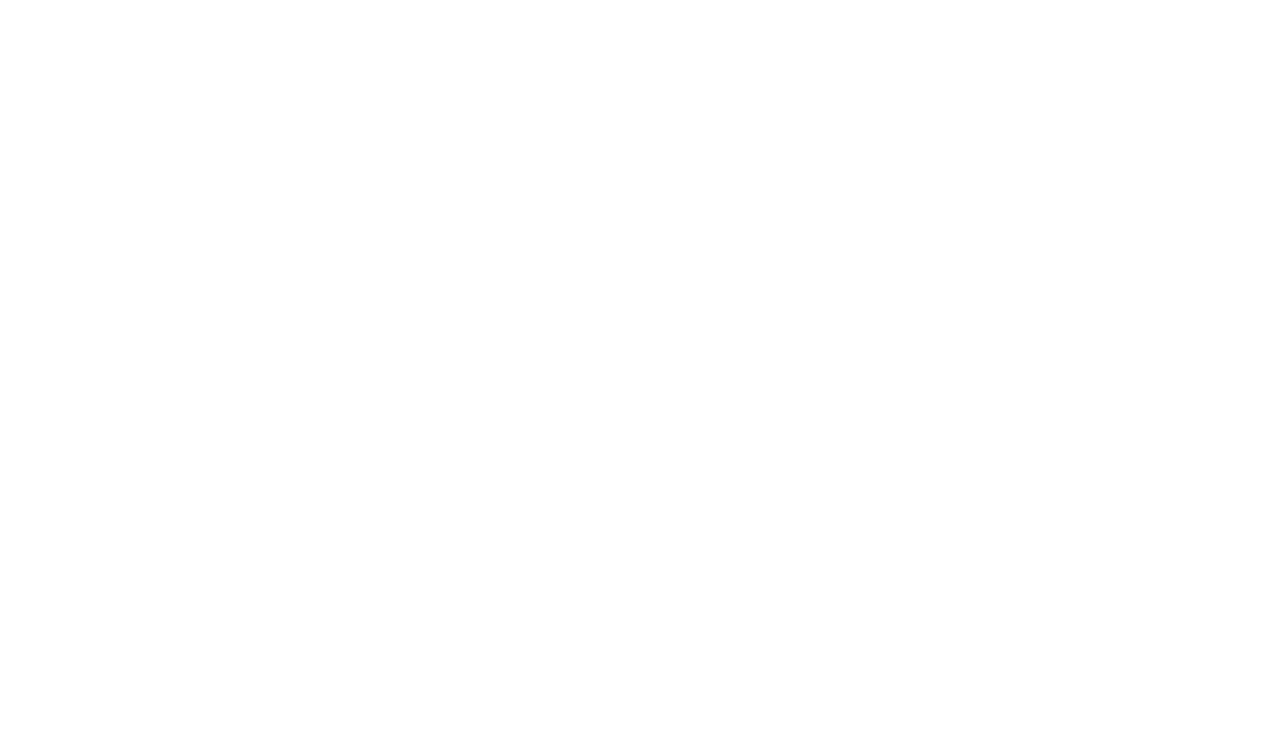
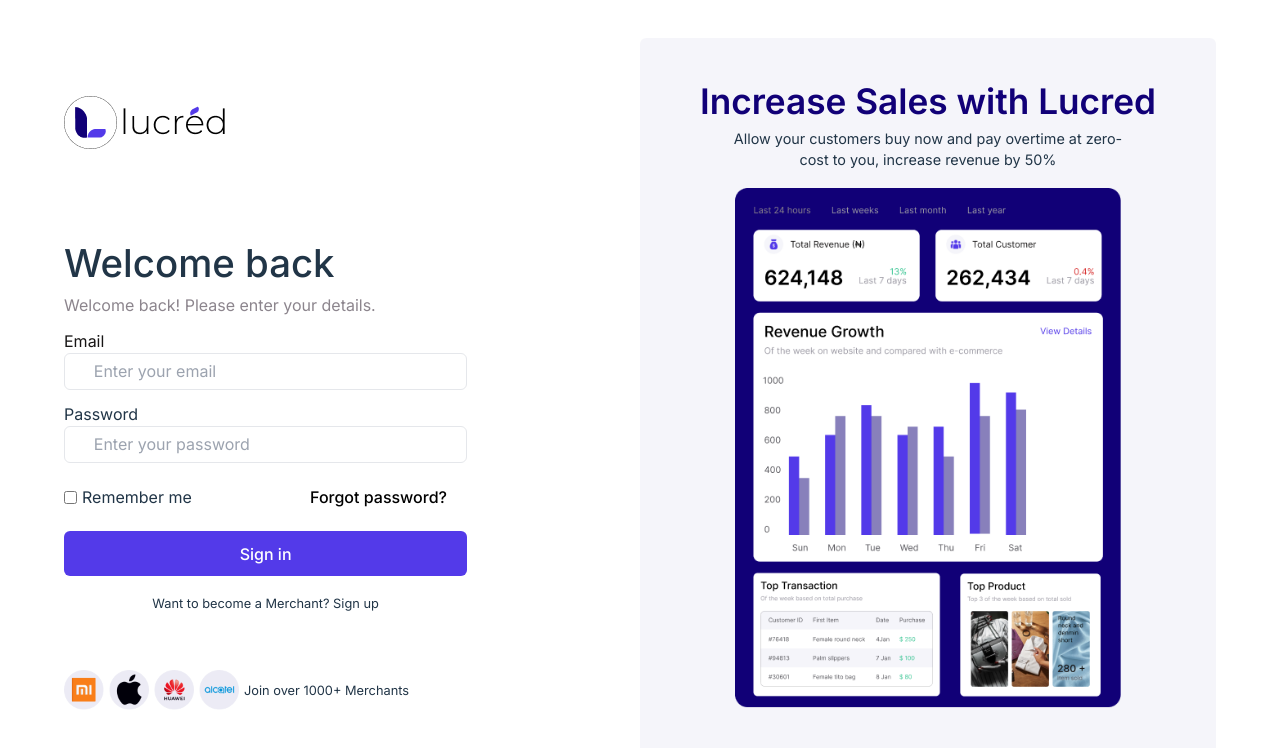
Before and after one commit to Lucred/Lucred-merchant-dashboard-v2, a React (Vite) app: page / in a window 1280 px wide. Before the commit this address had no page. Shown: the top 748 px of the page. Built offline with nearby package versions, Linux system fonts and the light colour scheme.

Commit message:
additional fix

```diff
--- a/src/App.tsx
+++ b/src/App.tsx
@@ -29,6 +29,7 @@
         <ToastContainer />
         <Router>
           <Routes>
+            <Route path="/" element={<LazyLogin />} />
             <Route path="/login" element={<LazyLogin />} />
             <Route path="/dashboard/*" element={<ProtectRoute><LazyDashboard /></ProtectRoute>} />
           </Routes>
```
